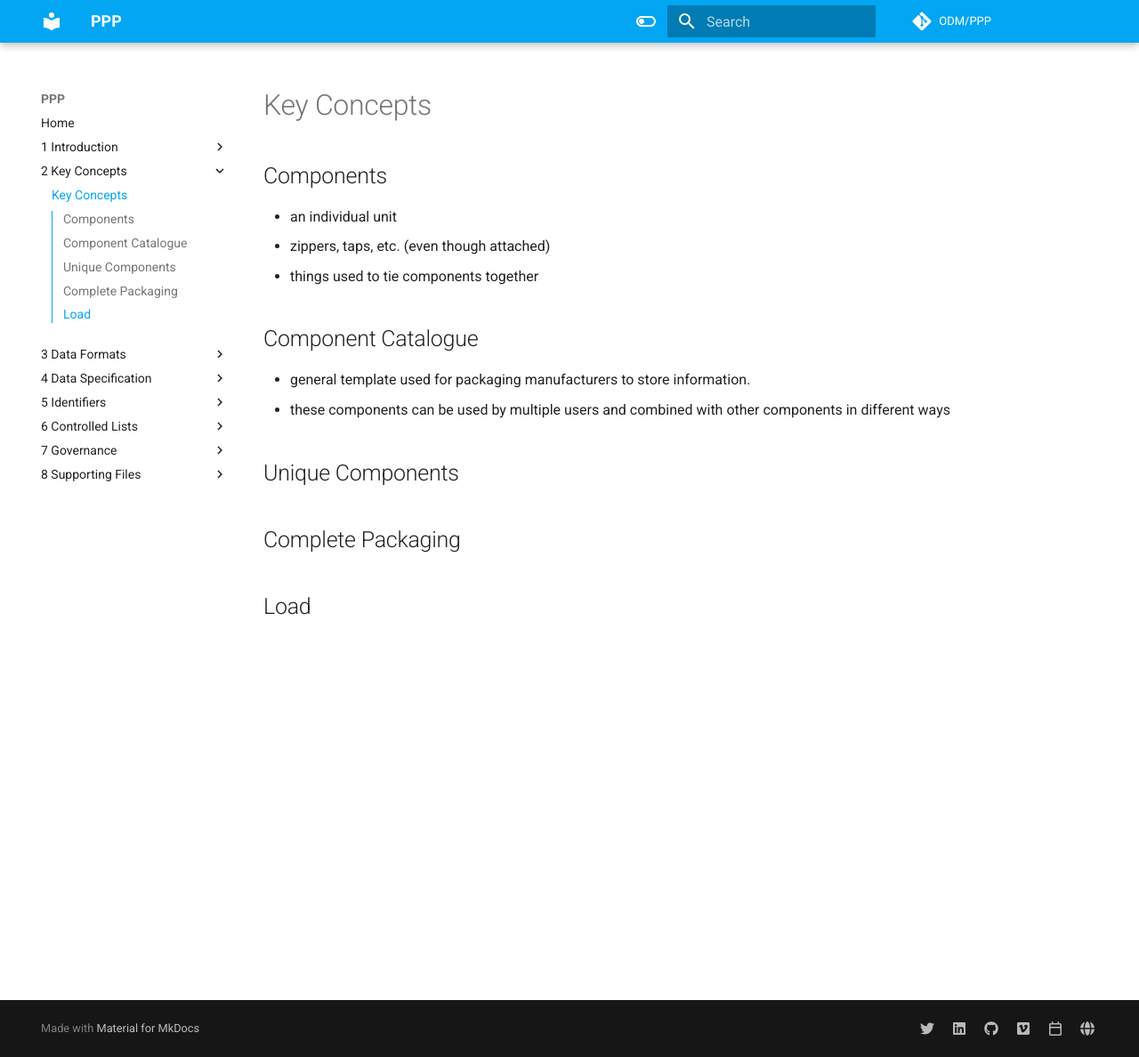
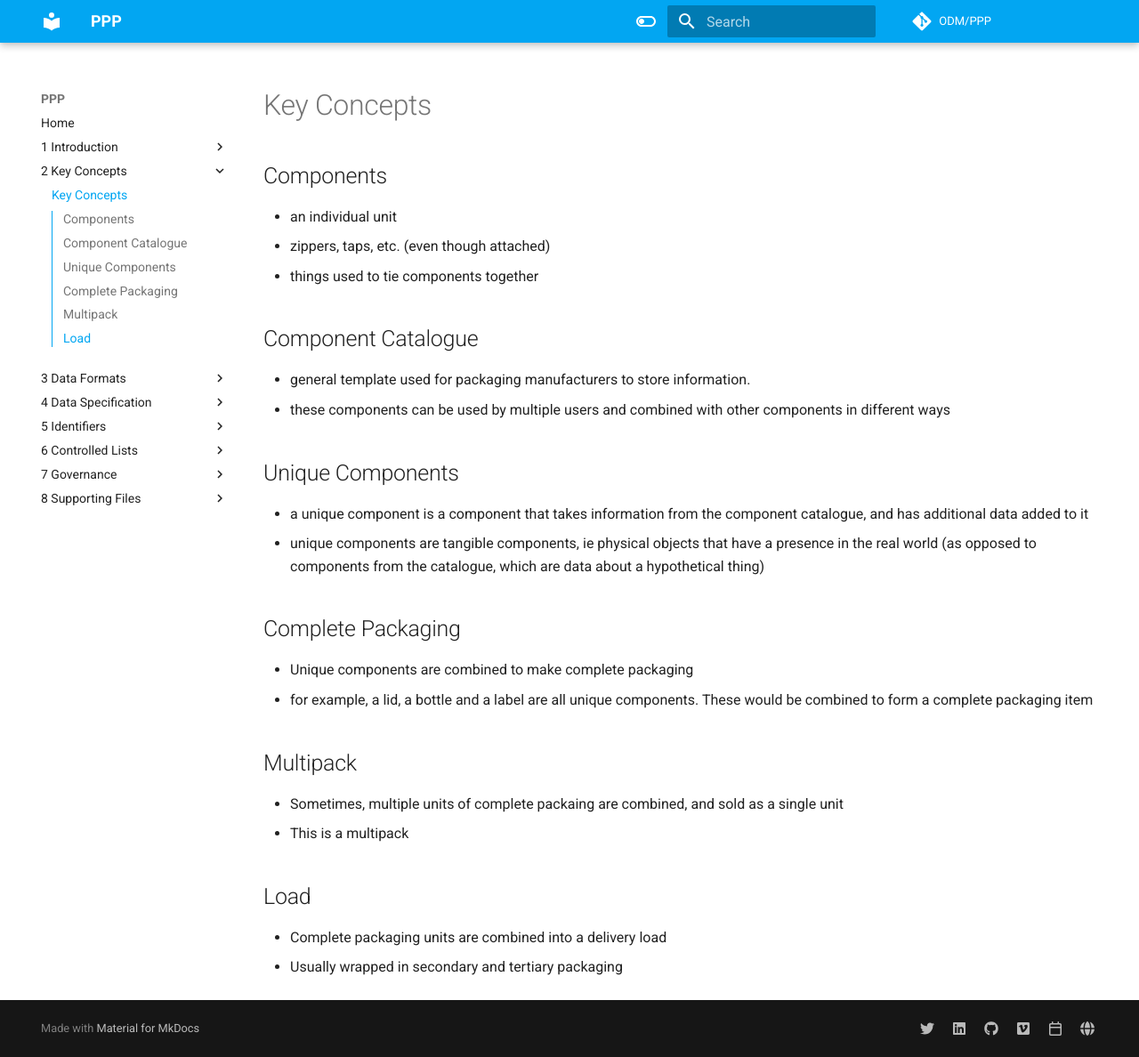
Before and after one commit to OpenDataManchester/Open3P, an MkDocs documentation site: the page built from docs/2_Key_Concepts/2_1_Key_Concepts.md, in a window 1280 px wide and 1188 px high. Shown: the whole window at 89% size. Built offline with MkDocs 1.6.1 and Material for MkDocs 9.7.7, drawn with Linux system fonts in a browser that asks for light colours; comment, search, counter and statistics services are not loaded.

Commit message:
Update 2_1_Key_Concepts.md
Update the key concept descriptions

```diff
--- a/docs/2_Key_Concepts/2_1_Key_Concepts.md
+++ b/docs/2_Key_Concepts/2_1_Key_Concepts.md
@@ -10,7 +10,17 @@
 - these components can be used by multiple users and combined with other components in different ways
 
 ## Unique Components
+- a unique component is a component that takes information from the component catalogue, and has additional data added to it
+- unique components are tangible components, ie physical objects that have a presence in the real world (as opposed to components from the catalogue, which are data about a hypothetical thing)
 
 ## Complete Packaging
+- Unique components are combined to make complete packaging
+- for example, a lid, a bottle and a label are all unique components. These would be combined to form a complete packaging item
+
+## Multipack
+- Sometimes, multiple units of complete packaing are combined, and sold as a single unit
+- This is a multipack
 
 ## Load
+- Complete packaging units are combined into a delivery load
+- Usually wrapped in secondary and tertiary packaging
```
